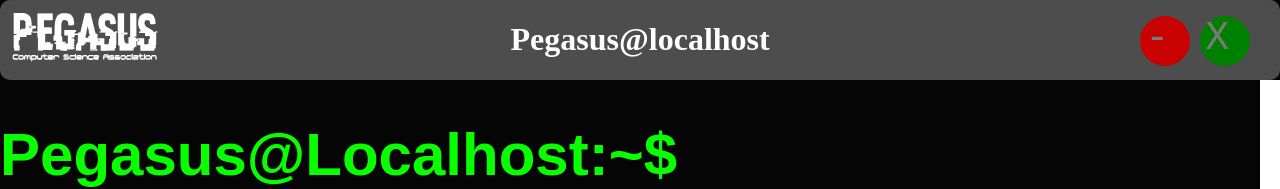
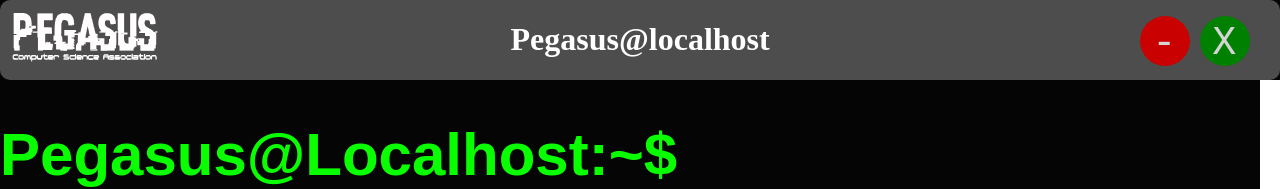
Before and after one commit to ArdenDiago/Oracle24, a React (Vite) app: page / in a window 1280 px wide. Shown: the top 189 px of the page. Built offline with nearby package versions, Linux system fonts and the light colour scheme; a web font is replaced by a local one.

Commit message:
remove the animation

```diff
--- a/src/Component/Background2.css
+++ b/src/Component/Background2.css
@@ -56,7 +56,11 @@
     color: aliceblue;
 }
 .circle-g > span, .circle-r > span {
+  top: 5px;
+  left: 7px;
   font-family: 'Courier New', Courier, monospace;
+  animation: none;
+
 }
 .circle-r {
   background-color: rgb(202, 1, 1);
```
